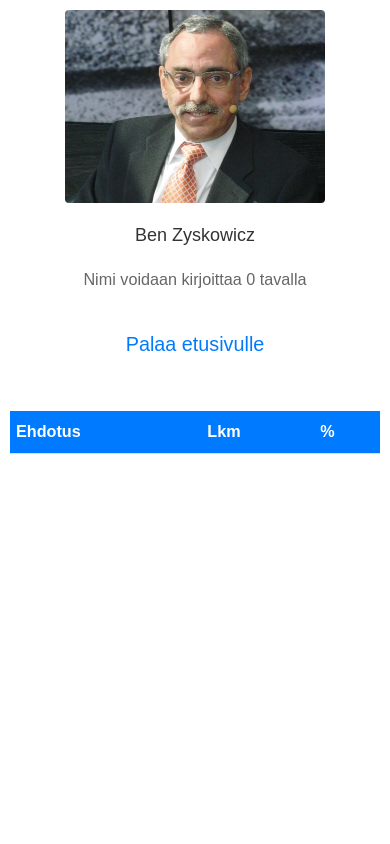
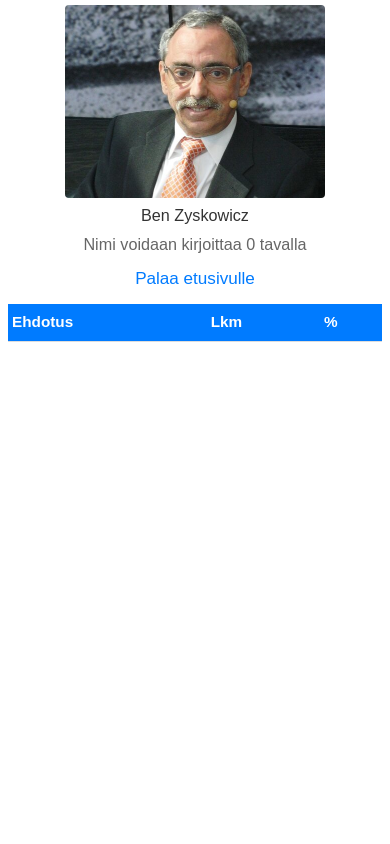
Before and after one commit to jvuori/ben, a Flask app: page /results in a window 390 px wide. Run offline with Flask 3, Linux system fonts and the light colour scheme; data that the repository does not hold is empty.

Commit message:
Reduce gaps in the results page

```diff
--- a/templates/results.html
+++ b/templates/results.html
@@ -60,8 +60,8 @@
             height: auto;
             /* Let height scale naturally */
             border-radius: 4px;
-            margin-bottom: 15px;
-            /* Adjusted margin */
+            margin-bottom: 10px;
+            /* Reduced margin for tighter spacing */
             display: block;
             margin-left: auto;
             margin-right: auto;
@@ -70,8 +70,8 @@
         table {
             width: 100%;
             border-collapse: collapse;
-            margin-top: 20px;
-            /* Adjusted margin */
+            margin-top: 15px;
+            /* Reduced margin for tighter spacing */
             font-size: 1em;
             /* Table font size relative to body */
         }
@@ -108,16 +108,18 @@
 
         p {
             text-align: center;
-            margin-top: 1em;
-            /* Add some top margin to paragraphs */
-            margin-bottom: 1em;
-            /* Add some bottom margin */
+            margin-top: 0.5em;
+            /* Reduced top margin */
+            margin-bottom: 0.5em;
+            /* Reduced bottom margin */
         }
 
         .back-link {
             display: inline-block;
-            margin-top: 20px;
-            /* Increased margin */
+            margin-top: 10px;
+            /* Reduced margin for tighter spacing */
+            margin-bottom: 5px;
+            /* Added small bottom margin */
             font-size: 1.1em;
             /* Make link slightly larger */
         }
@@ -142,16 +144,43 @@
             }
 
             .header-area {
-                padding: 10px;
+                padding: 8px;
+                /* Reduced padding on mobile */
             }
 
             .results-area {
-                padding: 0 10px 10px 10px;
+                padding: 0 8px 8px 8px;
+                /* Reduced padding on mobile */
+            }
+
+            img {
+                max-width: 260px;
+                /* Keep same size as main page */
+                margin-bottom: 8px;
+                /* Further reduced margin on mobile */
+            }
+
+            p {
+                margin-top: 0.3em;
+                /* Even smaller margins on mobile */
+                margin-bottom: 0.3em;
+                font-size: 0.95em;
+                /* Slightly smaller text on mobile */
+            }
+
+            .back-link {
+                margin-top: 6px;
+                /* Very tight spacing on mobile */
+                margin-bottom: 3px;
+                font-size: 1em;
+                /* Normal size on mobile */
             }
 
             table {
                 font-size: 0.9em;
                 /* Slightly smaller font on mobile */
+                margin-top: 8px;
+                /* Reduced top margin on mobile */
             }
 
             th,
@@ -163,6 +192,49 @@
             /* Ensure table doesn't overflow */
             .results-area {
                 overflow-x: hidden;
+            }
+        }
+
+        /* Extra small mobile screens */
+        @media (max-width: 480px) {
+            .header-area {
+                padding: 5px;
+                /* Minimal padding on very small screens */
+            }
+
+            img {
+                max-width: 260px;
+                /* Keep same size as main page even on very small screens */
+                margin-bottom: 5px;
+                /* Minimal margin */
+            }
+
+            p {
+                margin-top: 0.2em;
+                /* Minimal margins on very small screens */
+                margin-bottom: 0.2em;
+                font-size: 0.9em;
+                /* Smaller text */
+            }
+
+            .back-link {
+                margin-top: 4px;
+                /* Minimal spacing */
+                margin-bottom: 2px;
+                font-size: 0.95em;
+            }
+
+            table {
+                margin-top: 5px;
+                /* Minimal top margin */
+                font-size: 0.85em;
+                /* Smaller table text */
+            }
+
+            th,
+            td {
+                padding: 6px 4px;
+                /* Tighter cell padding */
             }
         }
     </style>
```
